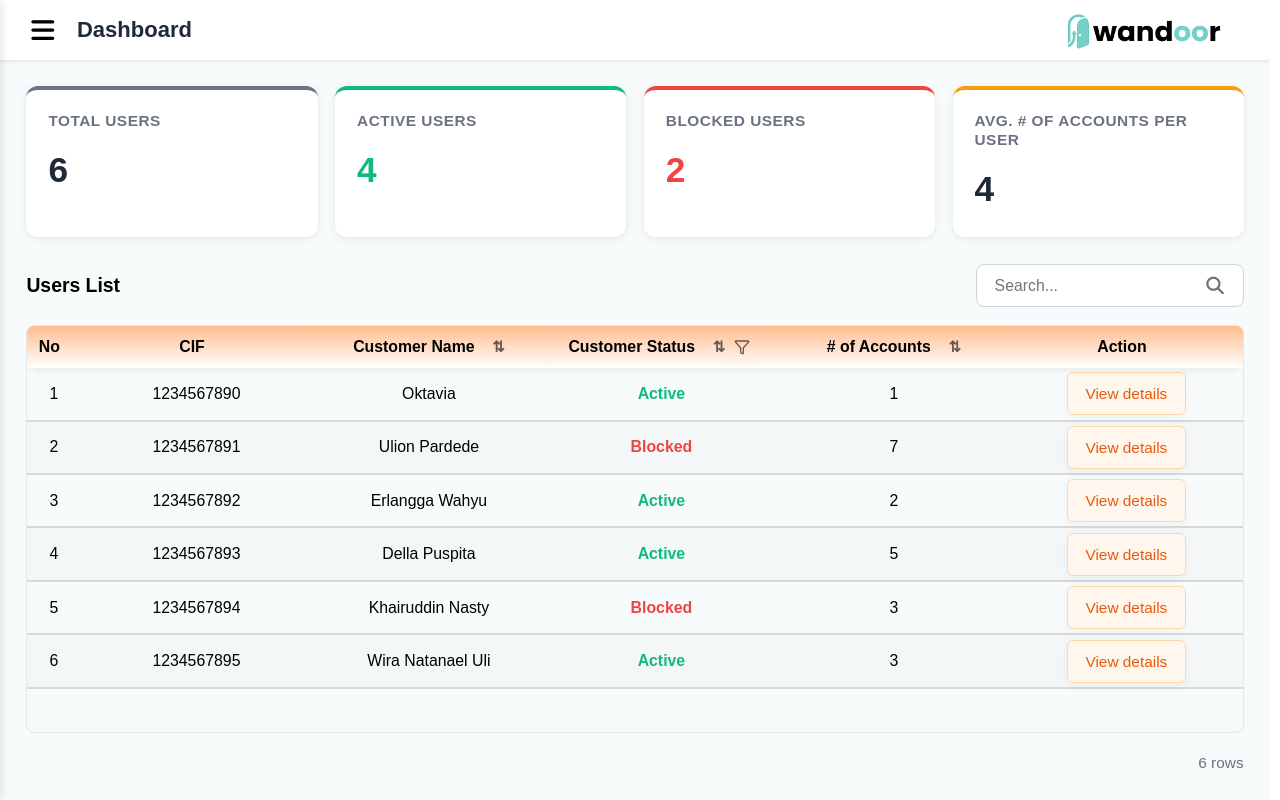
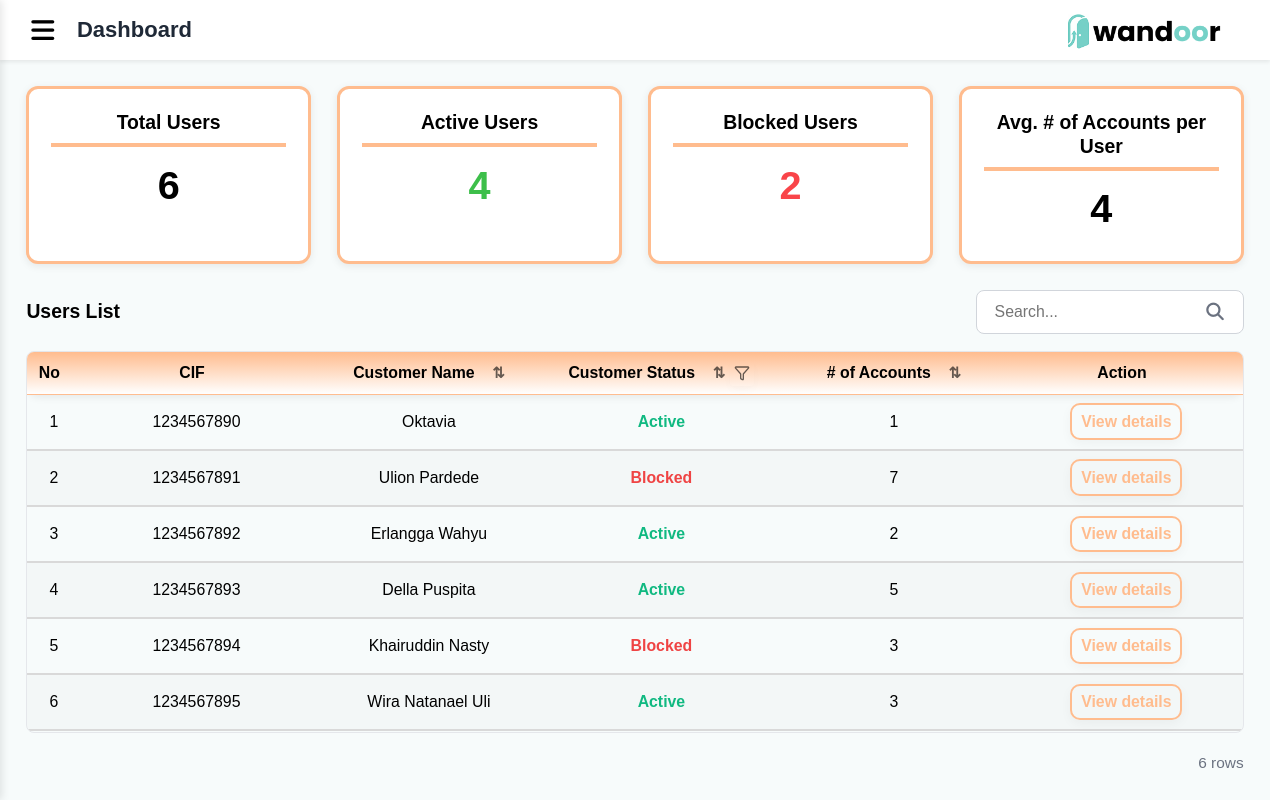
Before and after one commit to kelompok-3-odp343/Client-Side, a React (Vite) app: page /admin/users in a window 1280 px wide. Built offline with nearby package versions, Linux system fonts and the light colour scheme; sample sign-in values are in the browser's storage.

Commit message:
Update style scorecard admin user

```diff
--- a/src/features/admin-dashboard/pages/AdminUsers.jsx
+++ b/src/features/admin-dashboard/pages/AdminUsers.jsx
@@ -419,18 +419,22 @@ export default function AdminUsers() {
 				<div className="stats-grid">
 					<div className="stat-card stat-total">
 						<h3 className="stat-label">Total Users</h3>
+						<hr></hr>
 						<div className="stat-value">{totalUsers.toLocaleString('id-ID')}</div>
 					</div>
 					<div className="stat-card stat-active">
 						<h3 className="stat-label">Active Users</h3>
+						<hr></hr>
 						<div className="stat-value stat-value-active">{activeUsers.toLocaleString('id-ID')}</div>
 					</div>
 					<div className="stat-card stat-blocked">
 						<h3 className="stat-label">Blocked Users</h3>
+						<hr></hr>
 						<div className="stat-value stat-value-blocked">{blockedUsers.toLocaleString('id-ID')}</div>
 					</div>
 					<div className="stat-card stat-avg">
 						<h3 className="stat-label">Avg. # of Accounts per User</h3>
+						<hr></hr>
 						<div className="stat-value">{avgAccountsPerUser}</div>
 					</div>
 				</div>
--- a/src/features/admin-dashboard/styles/admin-users.css
+++ b/src/features/admin-dashboard/styles/admin-users.css
@@ -11,19 +11,20 @@
 .stats-grid {
 	display: grid;
 	grid-template-columns: repeat(4, 1fr);
-	gap: 1rem;
+	gap: 1.5rem;
 	flex-shrink: 0;
 }
 
 .stat-card {
 	background: #ffffff;
 	border-radius: 12px;
+	border: 3px solid #FFBC8E;
 	padding: 1.25rem;
 	box-shadow: 0 2px 8px rgba(0, 0, 0, 0.08);
 	display: flex;
 	flex-direction: column;
-	gap: 0.75rem;
 	transition: transform 0.2s, box-shadow 0.2s;
+	text-align: center;
 }
 
 .stat-card:hover {
@@ -31,7 +32,7 @@
 	box-shadow: 0 4px 12px rgba(0, 0, 0, 0.12);
 }
 
-.stat-total {
+/* .stat-total {
 	border-top: 4px solid #6b7280;
 }
 
@@ -45,48 +46,57 @@
 
 .stat-avg {
 	border-top: 4px solid #f59e0b;
+} */
+
+.stat-label {
+	font-size: 1.1rem;
+	font-weight: 600;
+	color: #000;
+	margin: 0;
+	/* text-transform: uppercase; */
+	/* letter-spacing: 0.5px; */
 }
 
-.stat-label {
-	font-size: 0.875rem;
-	font-weight: 600;
-	color: #6b7280;
-	margin: 0;
-	text-transform: uppercase;
-	letter-spacing: 0.5px;
+.stat-card hr {
+	all: unset;               /* buang default UA style */
+	display: block;
+	background: none;
+	margin: .5rem 0;
+	border: 2px solid #FFBC8E;
 }
 
 .stat-value {
-	font-size: 2rem;
+	font-size: 2.25rem;
 	font-weight: 700;
-	color: #1f2937;
+	color: #000;
 	margin: 0;
 }
 
 .stat-value-active {
-	color: #10b981;
+	color: #3DBF4A;
 }
 
 .stat-value-blocked {
-	color: #ef4444;
+	color: #f94449;
 }
 
 .view-details-btn {
-	background: #fff7ed;
-	color: #ea580c;
-	border: 1px solid #fed7aa;
-	padding: 0.5rem 1rem;
-	border-radius: 6px;
-	font-size: 0.875rem;
-	font-weight: 500;
+	background: none;
+	color: #FFBC8E;
+	border: 2px solid #FFBC8E;
+	padding: 0.25rem 0.5rem;
+	border-radius: 10px;
+	font-size: 0.9rem;
+	font-weight: 700;
+	margin-top: 0.25rem;
+	margin-bottom: 0.25rem;
 	cursor: pointer;
 	transition: all 0.2s;
 	white-space: nowrap;
 }
 
 .view-details-btn:hover {
-	background: #ffedd5;
-	border-color: #fb923c;
+	background: #FFBC8E;
 }
 
 @media (max-width: 768px) {
```
